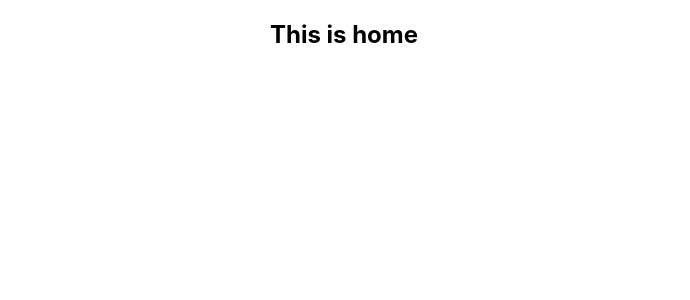
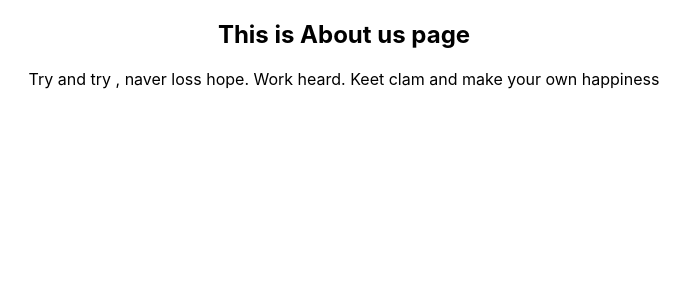
Before and after one commit to developer-shourav/Multiple-pages-applicaton, a React (Create React App) app: page /about in a window 1280 px wide. Shown: the top 300 px of the page, without its empty margins (296-986 px from the left). Built offline with nearby package versions, Linux system fonts and the light colour scheme.

Commit message:
code correction

```diff
--- a/src/App.js
+++ b/src/App.js
@@ -13,19 +13,19 @@ function App() {
     <div className="App">
       <BrowserRouter>
       <Switch>
-        <Route path="/">
+        <Route exact path="/">
           <Home> </Home>
         </Route>
 
-        <Route path="home">
+        <Route path="/home">
         <Home> </Home>
         </Route>
 
-        <Route path="friends">
+        <Route path="/friends">
            <Friends> </Friends>
          </Route>
 
-         <Route path="about">
+         <Route path="/about">
            <About> </About>
          </Route>
 
```
